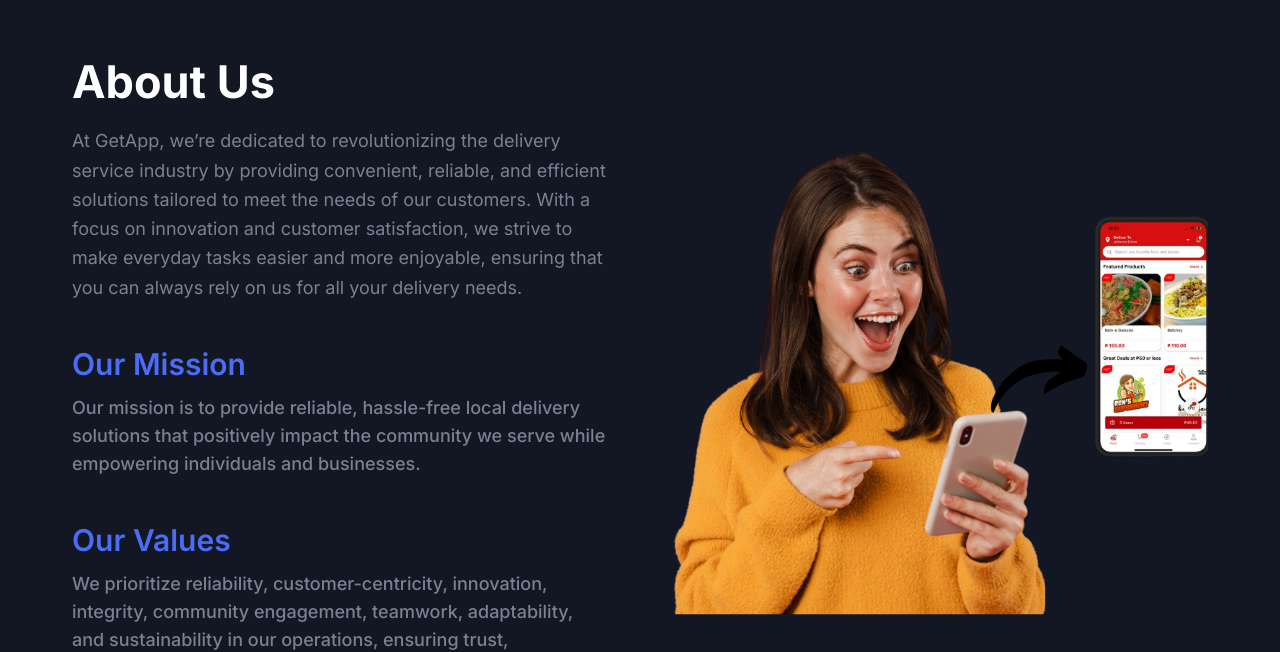
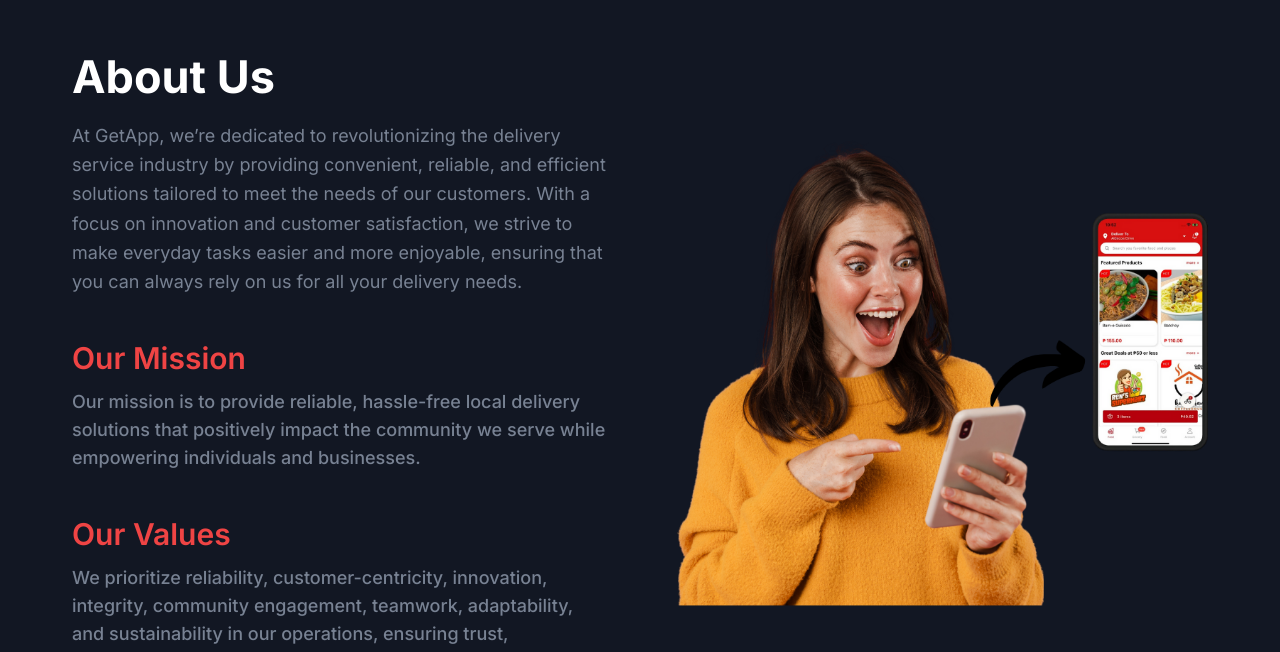
Before and after one commit to Cacarls/GetApp, a Next.js app: page / in a window 1280 px wide. Shown: the part 2835-3487 px from the top of the page. Built offline with nearby package versions, Linux system fonts and the light colour scheme.

Commit message:
Updated color

```diff
--- a/src/components/About/AboutSectionOne.tsx
+++ b/src/components/About/AboutSectionOne.tsx
@@ -18,7 +18,8 @@
 
               <div className="max-w-[570px]">
                 <div className="mb-5">
-                  <h3 className="text-3xl font-semibold text-primary mb-3">
+                  {/* Updated text color to red */}
+                  <h3 className="text-3xl font-semibold text-red-500 mb-3">
                     Our Mission
                   </h3>
                   <p className="text-lg font-medium text-body-color">
@@ -27,7 +28,8 @@
                 </div>
                 &nbsp;
                 <div className="mb-5">
-                  <h3 className="text-3xl font-semibold text-primary mb-3">
+                  {/* Updated text color to red */}
+                  <h3 className="text-3xl font-semibold text-red-500 mb-3">
                     Our Values
                   </h3>
                   <p className="text-lg font-medium text-body-color">
@@ -38,7 +40,7 @@
             </div>
 
             <div className="w-full lg:w-1/2 px-4">
-              <div className="relative w-full h-0 pb-[145.25%]">
+              <div className="relative w-full h-0 pb-[143.20%]">
                 <Image
                   src="/images/about/about-image.png"
                   alt="about-image"
```
